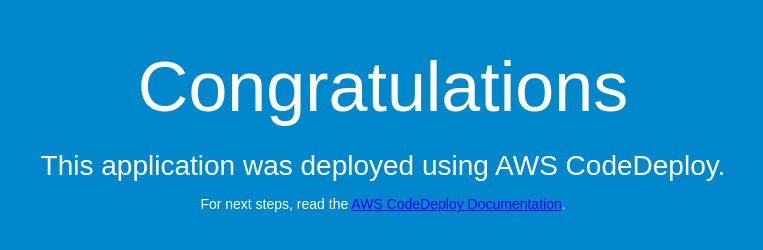
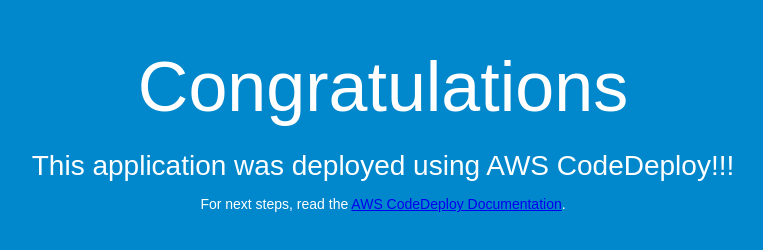
Before and after one commit to RenanSchwyz/MyDemoRepo, a plain HTML site: page index.html in a window 1280 px wide. Shown: the whole page, without its empty margins (257-1020 px from the left). Drawn offline with Linux system fonts and the light colour scheme.

Commit message:
Update index.html

```diff
--- a/index.html
+++ b/index.html
@@ -27,7 +27,7 @@
 <body>
   <div align="center">
     <h1>Congratulations</h1>
-    <h2>This application was deployed using AWS CodeDeploy.</h2>
+    <h2>This application was deployed using AWS CodeDeploy!!!</h2>
     <p>For next steps, read the <a href="http://aws.amazon.com/documentation/codedeploy">AWS CodeDeploy Documentation</a>.</p>
   </div>
 </body>
```
